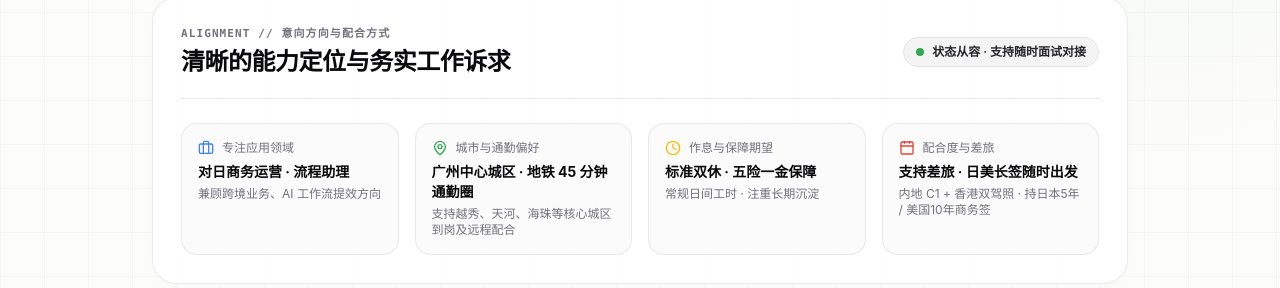
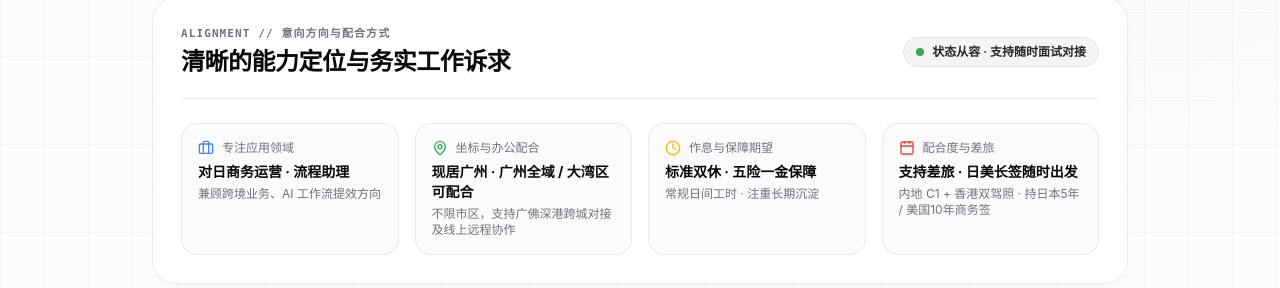
Before and after one commit to HarryLi-7/hl-showcase-8m4k, a React (Vite) app: page / in a window 1280 px wide. Shown: the part 868-1156 px from the top of the page. Built offline with nearby package versions, Linux system fonts and the light colour scheme; the HTML template or start-up script is replaced by a standard one.

Commit message:
chore(copy): broaden location flexibility to Greater Bay Area / South China & remote

```diff
--- a/src/components/CareerIntent.tsx
+++ b/src/components/CareerIntent.tsx
@@ -43,13 +43,13 @@ export const CareerIntent: React.FC<CareerIntentProps> = ({ lang }) => {
             <div className="p-4 rounded-2xl bg-zinc-50/80 border border-zinc-200/80">
               <div className="flex items-center gap-2 text-zinc-500 mb-1.5 text-xs font-medium">
                 <MapPin className="w-4 h-4 text-[#34A853]" />
-                <span>{lang === 'zh' ? '城市与通勤偏好' : '希望勤務エリア'}</span>
+                <span>{lang === 'zh' ? '坐标与办公配合' : '拠点・勤務エリア'}</span>
               </div>
               <div className="font-bold text-zinc-950 text-sm">
-                {lang === 'zh' ? '广州中心城区 · 地铁 45 分钟通勤圈' : '広州市中心エリア（地下鉄45分圏内）'}
+                {lang === 'zh' ? '现居广州 · 广州全域 / 大湾区可配合' : '広州拠点 · 華南エリア全域対応可'}
               </div>
               <div className="text-zinc-500 text-xs mt-1">
-                {lang === 'zh' ? '支持越秀、天河、海珠等核心城区到岗及远程配合' : '越秀・天河・海珠などの主要ビジネスエリア出社対応'}
+                {lang === 'zh' ? '不限市区，支持广佛深港跨城对接及线上远程协作' : '広州全域および仏山・深セン・香港への移動、リモート連携に柔軟対応'}
               </div>
             </div>
 
--- a/src/components/CareerStrengths.tsx
+++ b/src/components/CareerStrengths.tsx
@@ -89,7 +89,7 @@ export const CareerStrengths: React.FC<CareerStrengthsProps> = ({ lang }) => {
                 {lang === 'zh' ? '华南师范大学本科 · 常驻广州' : '華南師範大学卒（学士）· 広州拠点'}
               </div>
               <div className="text-xs text-zinc-500 mt-0.5">
-                {lang === 'zh' ? '双休 · 五险一金规范保障（地铁 45 分钟通勤圈）' : '完全週休2日・社会保険完備（地下鉄45分圏内）'}
+                {lang === 'zh' ? '双休 · 五险一金规范保障 · 办公方式灵活' : '完全週休2日・社会保険完備・出社/リモート柔軟対応'}
               </div>
             </div>
           </div>
@@ -100,7 +100,7 @@ export const CareerStrengths: React.FC<CareerStrengthsProps> = ({ lang }) => {
               {lang === 'zh' ? '心态沉稳 · 注重长期发展' : '安定した長期就労を希望'}
             </span>
             <span className="px-3 py-1 rounded-full bg-zinc-100 text-zinc-800 font-medium border border-zinc-200">
-              {lang === 'zh' ? '支持广州地铁通勤 · 配合短期出差' : '広州市内通勤・短期出張対応可'}
+              {lang === 'zh' ? '大湾区全域及远程协作可 · 配合差旅' : '華南エリア全域＆リモート・出張対応可'}
             </span>
           </div>
         </SpotlightCard>
--- a/src/components/ContactModal.tsx
+++ b/src/components/ContactModal.tsx
@@ -186,8 +186,8 @@ export const ContactModal: React.FC<ContactModalProps> = ({
           <MapPin className="w-4 h-4 text-[#4285F4] shrink-0" aria-hidden="true" />
           <span>
             {lang === 'zh'
-              ? '常驻城市：广州（中心城区地铁 45 分钟通勤圈 · 内地C1/香港双驾照 · 日5年/美10年商务签）'
-              : '拠点エリア：中国・広州（地下鉄45分圏内 · 中港両運転免許 · 日5年/米10年ビザ完備）'}
+              ? '常驻广州 · 广州全域 / 大湾区及远程皆可配合（内地C1/香港双驾照 · 日5年/美10年商务签）'
+              : '広州拠点 · 華南エリア（広深港）＆リモート可（中港両免許・日5年/米10年ビザ完備）'}
           </span>
         </div>
       </div>
```
